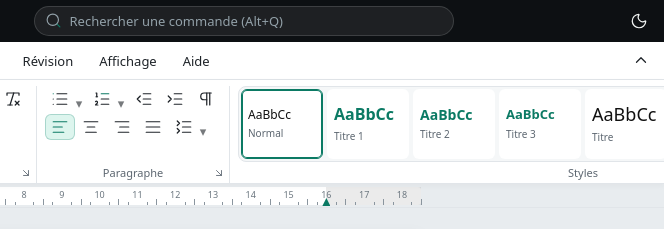
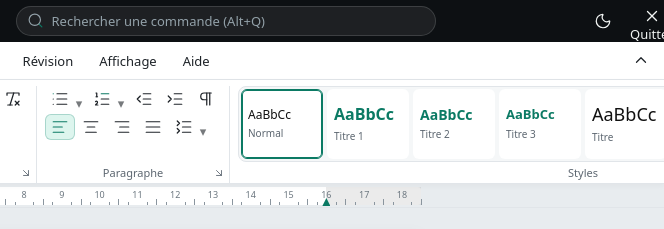
Before and after one commit to asblPixels/Plume, a plain HTML site: page index.html in a window 1280 px wide. Shown: the top 229 px of the page, 616-1280 px from the left. Drawn offline with Linux system fonts and the light colour scheme.

Commit message:
feat(quit): bouton Quitter visible dans la barre de titre

```diff
--- a/index.html
+++ b/index.html
@@ -34,6 +34,7 @@
     <div id="cmdResults" role="listbox"></div>
   </div>
   <button class="tb-btn" id="themeBtn" title="Thème clair / sombre"><span class="ic" data-icon="moon"></span></button>
+  <button class="tb-btn plume-quit-btn" id="quitBtn" type="button" title="Quitter Plume (Ctrl+Q)" aria-label="Quitter Plume"><span class="ic" data-icon="x"></span><span class="quit-label">Quitter</span></button>
 </header>
 
 <!-- Onglets + ruban (construits par js/ribbon.js) -->
```
